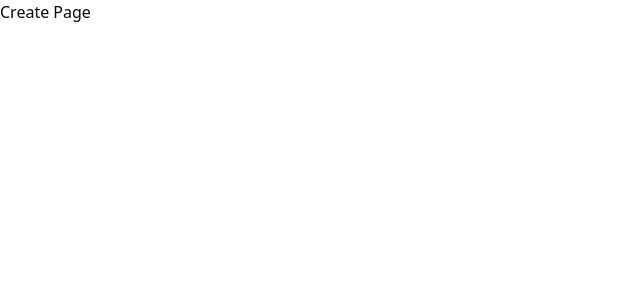
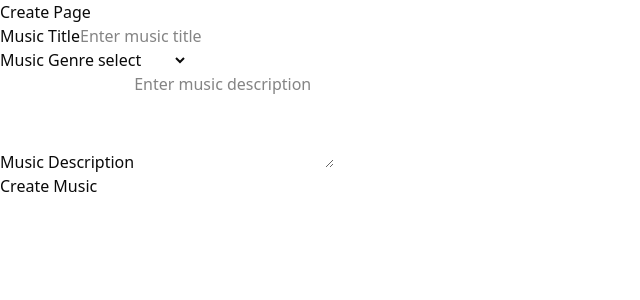
Before and after one commit to ichinari/react-study-02, a React (Vite) app: page /create in a window 1280 px wide. Shown: the top 300 px of the page, without its empty margins (0-640 px from the left). Built offline with nearby package versions, Linux system fonts and the light colour scheme.

Commit message:
add: Create page with music form component

```diff
--- a/src/page/Create.tsx
+++ b/src/page/Create.tsx
@@ -1,5 +1,69 @@
+import { useState } from "react";
+
 function Create() {
-  return <div>Create Page</div>;
+  const [musicTitle, setMusicTitle] = useState("");
+  const [musicGenre, setMusicGenre] = useState("");
+  const [musicDescription, setMusicDescription] = useState("");
+
+  const handleMusicTitleChange = (e: React.ChangeEvent<HTMLInputElement>) => {
+    setMusicTitle(e.target.value);
+  };
+
+  const handleMusicGenreChange = (e: React.ChangeEvent<HTMLSelectElement>) => {
+    setMusicGenre(e.target.value);
+  };
+
+  const handleMusicDescriptionChange = (
+    e: React.ChangeEvent<HTMLTextAreaElement>
+  ) => {
+    setMusicDescription(e.target.value);
+  };
+
+  const handleCreateMusic = () => {
+    console.log("Create Music function called");
+  };
+
+  return (
+    <div>
+      <h1>Create Page</h1>
+      <div>
+        <div>
+          <label>Music Title</label>
+          <input
+            type="text"
+            placeholder="Enter music title"
+            value={musicTitle}
+            onChange={(e) => handleMusicTitleChange(e)}
+          />
+        </div>
+        <div>
+          <label>Music Genre</label>
+          <select
+            value={musicGenre}
+            onChange={(e) => handleMusicGenreChange(e)}
+          >
+            <option value="">select</option>
+            <option value="electronic">Electronic</option>
+            <option value="jazz">Jazz</option>
+            <option value="classic">Classic</option>
+            <option value="ambient">Ambient</option>
+            <option value="rock">Rock</option>
+            <option value="pop">Pop</option>
+          </select>
+        </div>
+      </div>
+      <div>
+        <label>Music Description</label>
+        <textarea
+          placeholder="Enter music description"
+          value={musicDescription}
+          onChange={(e) => handleMusicDescriptionChange(e)}
+          rows={4}
+        />
+      </div>
+      <button onClick={handleCreateMusic}>Create Music</button>
+    </div>
+  );
 }
 
 export default Create;
```
